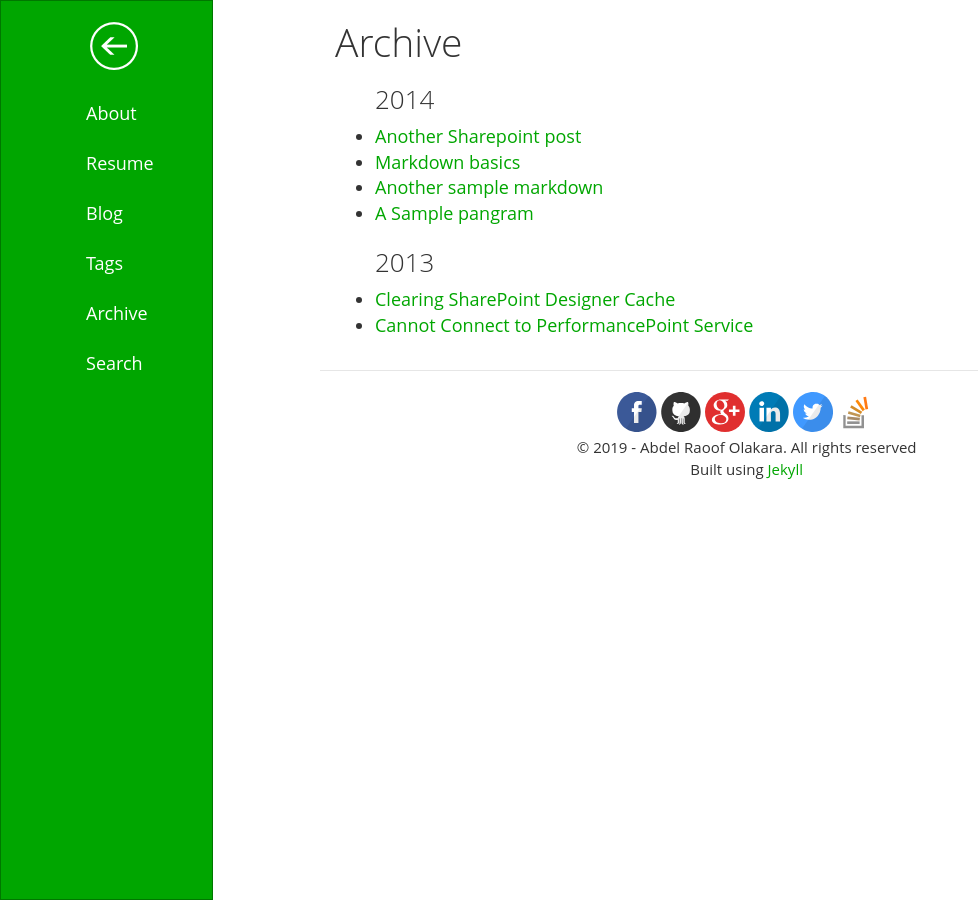
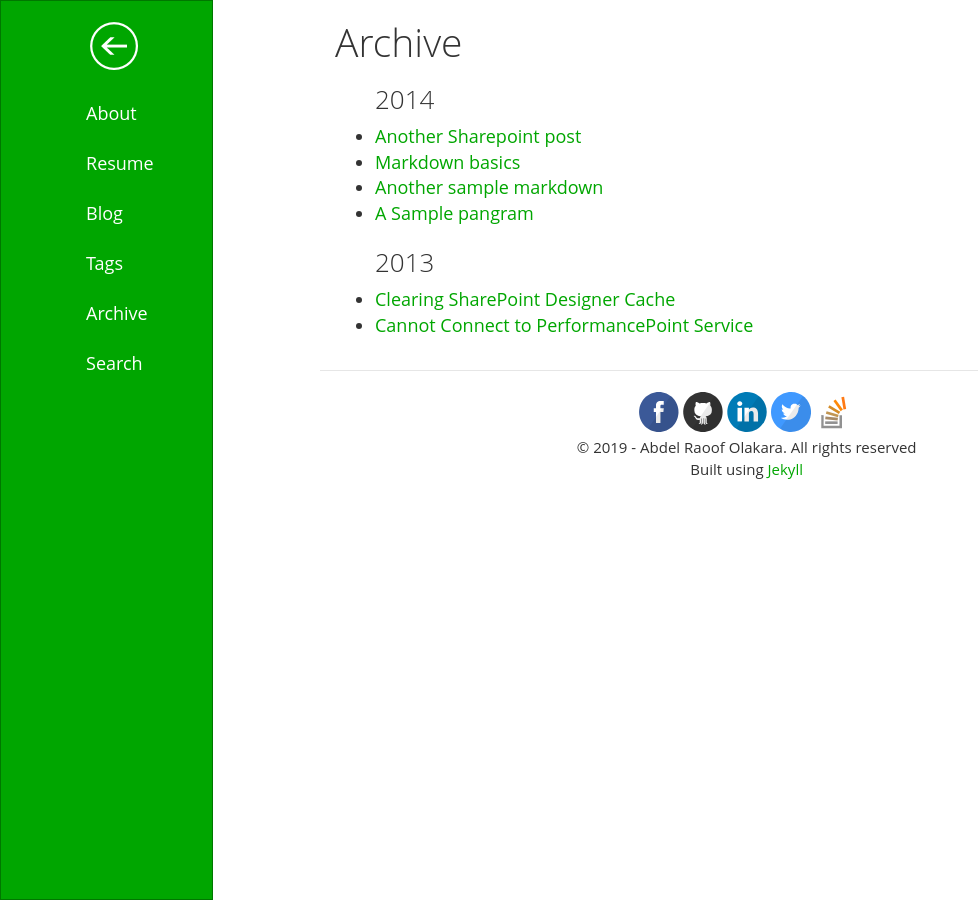
Before and after one commit to no1guangming/no1guangming.github.io, a Jekyll site: the page built from archive/index.html, in a window 1280 px wide. Shown: the whole page, without its empty margins (0-978 px from the left). Built offline with Jekyll 4.4.1, drawn with Linux system fonts in a browser that asks for light colours.

```diff
--- a/_config.yml
+++ b/_config.yml
@@ -40,7 +40,7 @@ email:
 facebook:       'https://www.facebook.com/no1guangming'
 flickr:
 github:         'https://github.com/no1guangming'
-gplus:          ''
+gplus:
 instagram:
 pinterest:
 linkedin:       'https://ae.linkedin.com/in/olakara/'
```
